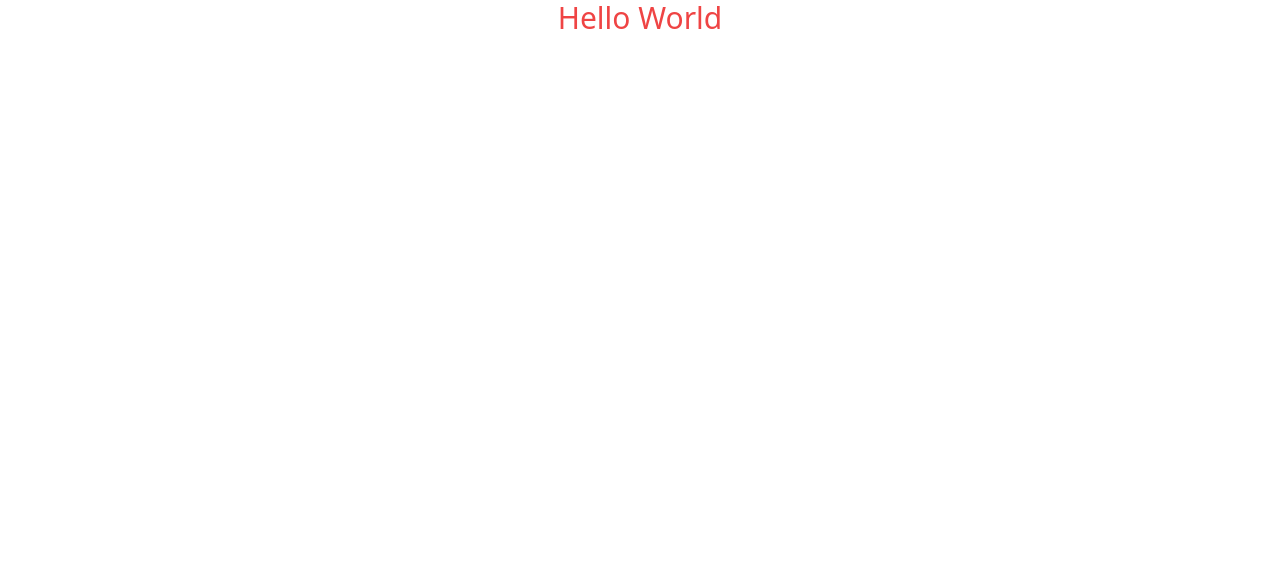
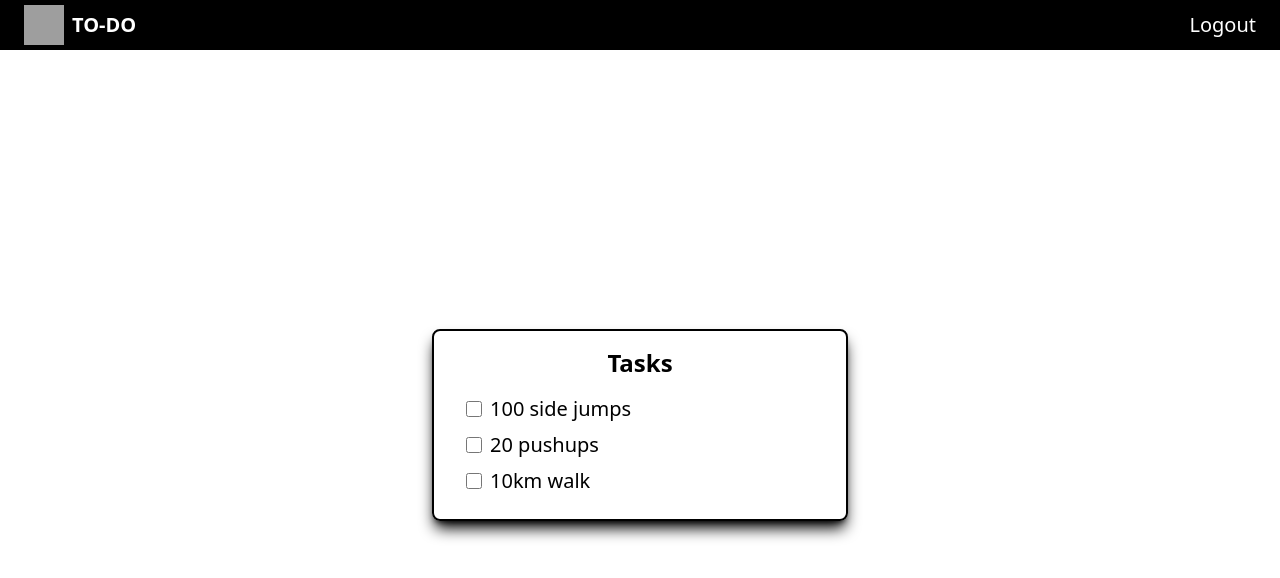
Before and after one commit to Bbek-Crestha/next-todo, a Next.js app: page / in a window 1280 px wide. Shown: the top 578 px of the page. Built offline with nearby package versions, Linux system fonts and the light colour scheme; grey boxes are pictures that could not be loaded.

Commit message:
feat(home): create homepage to display tasks

```diff
--- /dev/null
+++ b/components/utilities/TaskComponent.tsx
@@ -0,0 +1,20 @@
+import { taskType } from "@database/DataTypes";
+
+type Props = {
+	task: taskType;
+};
+
+const TaskComponent = (props: Props) => {
+	const {
+		task: { description, status },
+	} = props;
+
+	return (
+		<div className="flex items-center gap-2 px-4 mb-2">
+			<input type="checkbox" className="h-4 w-4 cursor-pointer" />
+			<p className="text-xl">{description}</p>
+		</div>
+	);
+};
+
+export default TaskComponent;
--- a/pages/index.tsx
+++ b/pages/index.tsx
@@ -1,20 +1,37 @@
 import type { NextPage } from "next";
 import Head from "next/head";
+import { useState } from "react";
+
+import { tasks as Tasks } from "@database/Data";
+import { taskType } from "@database/DataTypes";
+import NavBar from "@components/layout/NavBar";
+import TaskComponent from "@components/utilities/TaskComponent";
 
 const Home: NextPage = () => {
+	const [tasks, setTasks] = useState<taskType[]>(Tasks);
+
 	return (
 		<>
 			<Head>
 				<title>To-Do</title>
 				<meta
 					name="description"
-					content="To-Do application created using Next.JS with user authentication.	"
+					content="To-Do application created using Next.JS with user authentication."
 				/>
 				<link rel="icon" href="/favicon.ico" />
 			</Head>
 
-			<main>
-				<h1 className="text-3xl text-red-500 text-center">Hello World</h1>
+			<main className="flex h-[calc(100vh-50px)] mt-[50px] justify-center p-4 items-center">
+				<NavBar />
+
+				<div className="border-2 p-4 rounded-lg max-h-[calc(100vh-100px)] overflow-y-auto border-black shadow-black shadow-lg w-96 lg:w-1/3">
+					<p className="text-center text-2xl font-bold mb-4">Tasks</p>
+					{tasks.map((task, index) => (
+						<div key={index}>
+							<TaskComponent task={task} />
+						</div>
+					))}
+				</div>
 			</main>
 		</>
 	);
```
